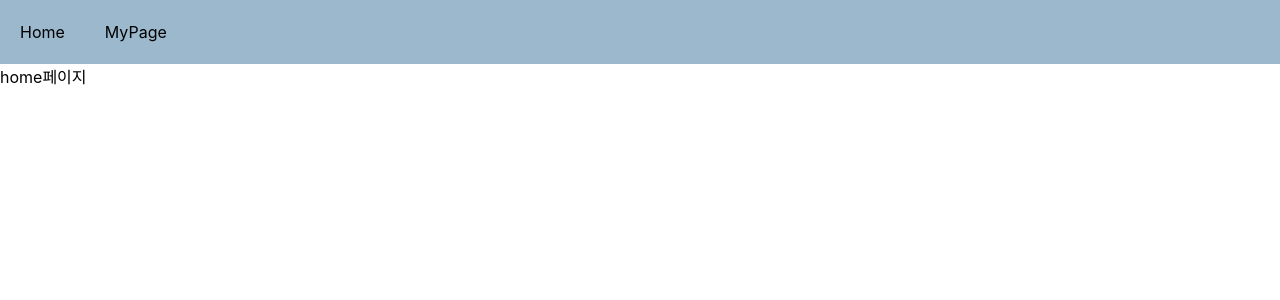
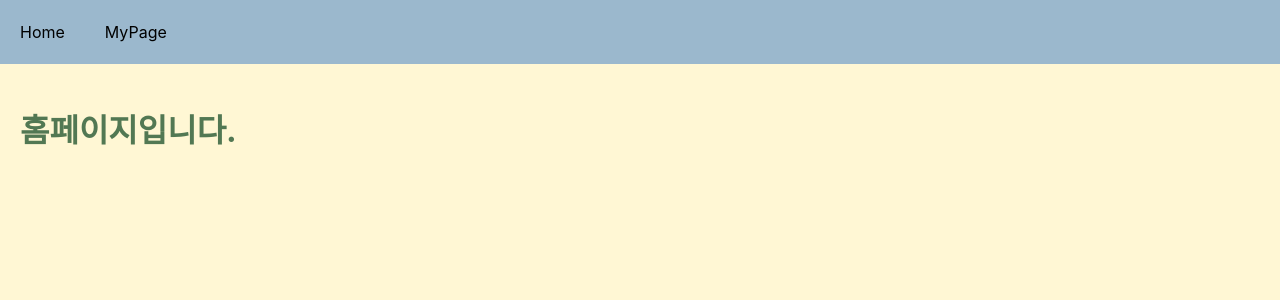
Before and after one commit to pangil5634/lets_do_it, a React (Create React App) app in the folder Web/myreact/: page / in a window 1280 px wide. Shown: the top 300 px of the page. Built offline with nearby package versions, Linux system fonts and the light colour scheme.

Commit message:
231206 Page 컴포넌트 생성

```diff
--- /dev/null
+++ b/Web/myreact/src/components/Page.js
@@ -0,0 +1,10 @@
+import styled from "styled-components";
+
+export const Page = styled.div `
+    width : 100%;
+    height : 100vh;
+    box-sizing: border-box;
+    padding : 20px;
+    background-color: #FFF7D4;
+    color : #527853;
+`;
--- a/Web/myreact/src/pages/HomePage.js
+++ b/Web/myreact/src/pages/HomePage.js
@@ -1,7 +1,10 @@
+import { Page } from "../components/Page"
 function Home() {
 
     return (
-      <div>home페이지</div>
+      <Page>
+        <h1>홈페이지입니다.</h1>
+      </Page>
     );
 }
 
--- a/Web/myreact/src/pages/MyPage.js
+++ b/Web/myreact/src/pages/MyPage.js
@@ -1,6 +1,10 @@
+import { Page } from "../components/Page";
+
 function MyPage() {
     return (
-        <div>마이페이지입니다.</div>
+      <Page>
+        <h1>마이페이지입니다.</h1>
+      </Page>
     );
 }
 
```
